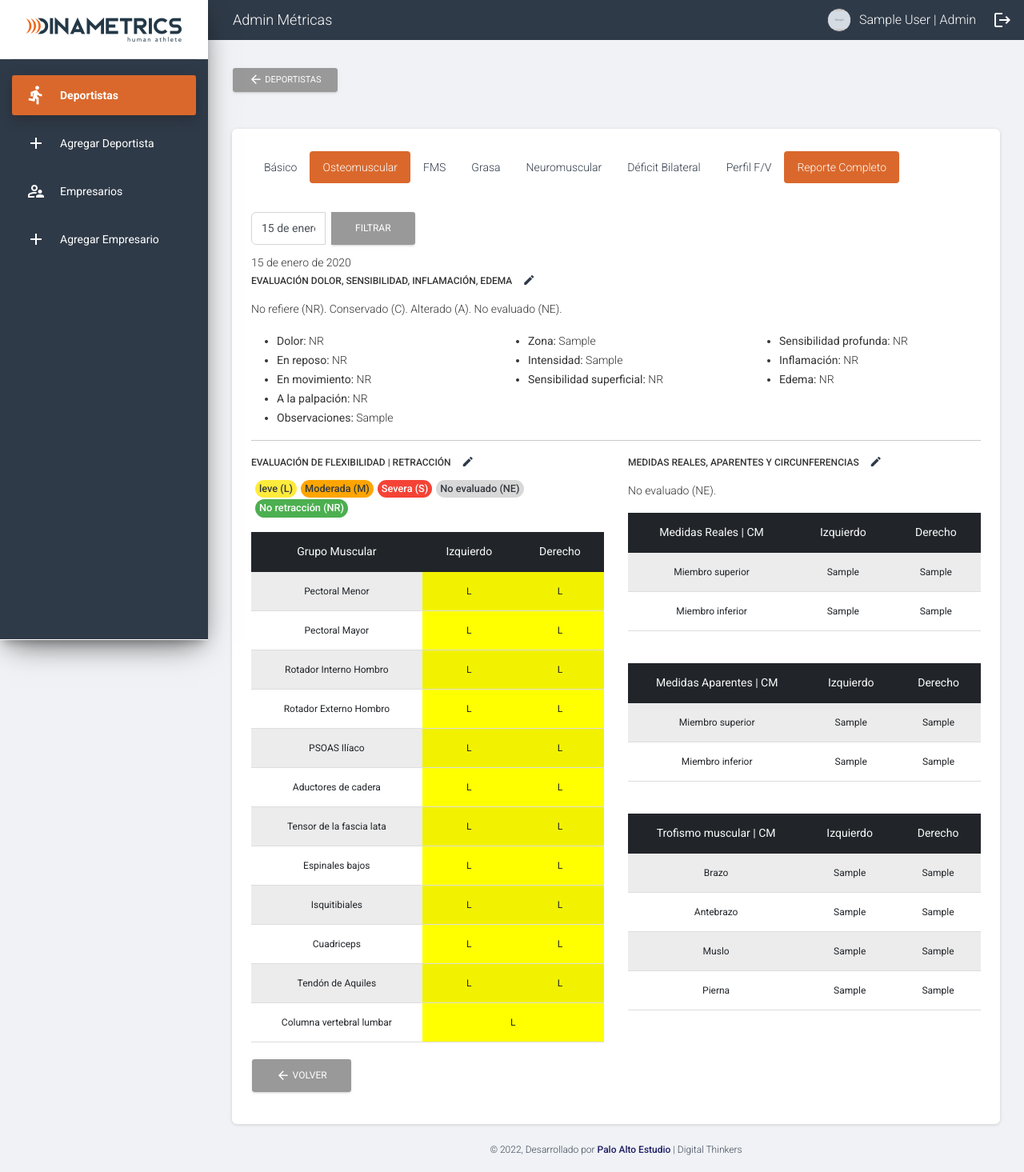
After one commit to paloaltoestudio/DIN-Metrics, a Django app: page /deportistas/1/reporte-osteo in a window 1280 px wide. The commit adds this page. Shown: the whole page at 80% size. Run offline with Django 4.2, Linux system fonts and the light colour scheme; a user stored in the database is signed in; tables that the repository leaves empty hold one stand-in row (values such as "Sample post"); grey boxes marked "Sample" are stand-in pictures; parts of the project's set-up code (start-up, migrations or seed data) failed here and were passed over; some libraries are stand-ins or nearby versions.

Commit message:
Add report osteo for iframe in report

```diff
--- a/metrics/settings/base.py
+++ b/metrics/settings/base.py
@@ -52,7 +52,10 @@ INSTALLED_APPS = [
     'fat.apps.FatConfig',
 ]
 
+
+
 MIDDLEWARE = [
+    'django.middleware.clickjacking.XFrameOptionsMiddleware',
     'django.middleware.security.SecurityMiddleware',
     'django.contrib.sessions.middleware.SessionMiddleware',
     'django.middleware.common.CommonMiddleware',
@@ -62,6 +65,8 @@ MIDDLEWARE = [
     'django.middleware.clickjacking.XFrameOptionsMiddleware',
     'django.middleware.gzip.GZipMiddleware'
 ]
+
+X_FRAME_OPTIONS = 'SAMEORIGIN'
 
 ROOT_URLCONF = 'metrics.urls'
 
--- a/osteo/views.py
+++ b/osteo/views.py
@@ -1,9 +1,11 @@
-from django.views.generic import UpdateView, CreateView, DeleteView
+from django.views.generic import UpdateView, CreateView, DeleteView, DetailView
 from django.urls import reverse_lazy
+from django.contrib.auth.mixins import LoginRequiredMixin
+
 
 #Models
 from osteo.models import Osteo
-from users.models import Athlete
+from users.models import Athlete, User
 
 class OsteoCreateView(CreateView):
     model = Osteo
@@ -36,6 +38,36 @@ class OsteoBase:
         success_url = reverse_lazy('users:osteo_detail', kwargs = {'id': id}) + '?osteo_id=' + str(self.object.pk)
         url = success_url.format(**self.object.__dict__)
         return url
+
+
+class OsteoReportView(LoginRequiredMixin, DetailView):
+    model = User
+    pk_url_kwarg = 'id'
+    template_name = 'users/report_osteo.html'
+    extra_context = {
+        'page': 'user_list_detail',
+    }
+
+    def get_context_data(self, **kwargs):
+        context = super().get_context_data(**kwargs)
+
+        #Get data from osteo and make chart
+        if(self.request.GET.get('osteo_id')):
+            osteos = Osteo.objects.filter(athlete = context['user'].athlete)
+
+            osteo_id = self.request.GET['osteo_id']
+            osteo = Osteo.objects.filter(id=osteo_id)
+            osteo = osteo[0]
+
+            context['osteos'] = osteos
+            context['osteo'] = osteo
+        else:
+            osteo = Osteo.objects.filter(athlete = context['user'].athlete)
+            context['osteo'] = osteo[0]
+            context['osteos'] = osteo
+
+
+        return context
 
 
 class FlexUpdate(OsteoBase, UpdateView):
--- a/templates/users/report_detail.html
+++ b/templates/users/report_detail.html
@@ -285,7 +285,7 @@
 
         <div class="source">
             <h3>Osteomuscular</h3>
-            {% include './inc/fms_tab.html' %}
+            <iframe width="100%" height="2000" src="{% url 'users:report_osteo' user.id %}" frameborder="0"></iframe>
         </div>
 
         <div class="source">
--- /dev/null
+++ b/templates/users/report_osteo.html
@@ -0,0 +1,242 @@
+{% extends 'layout/detail_base.html' %}
+
+{% block user %}
+
+
+<div class="row">
+    <div class="col-sm-3">
+        <div class="input-group input-group-outline mt-3 is-upper">
+            <select id="osteo_filter" name="osteo_filter" id="" class="form-control mr-2">
+                {% for ost in osteos %}
+                <option value="{{ost.id}}">{{ost.date}}</option>
+                {% endfor %}
+            </select>
+            <a id="osteo_btn" href="{% url 'users:report_osteo' user.id %}" class="btn" style="top:-5px;">Filtrar</a>
+        </div>
+    </div>
+</div>
+
+        {{osteo.date}}
+        <h6>Evaluación dolor, sensibilidad, inflamación, edema {% if request.user.role == 'ADMIN' %}<a href="#" class="badge rounded-circle" data-bs-toggle="modal" data-bs-target="#painModal"><i class="fs-6 material-icons">edit</i></a>{% endif %}</h6>
+        <p>No refiere (NR). Conservado (C). Alterado (A). No evaluado (NE). </p>
+        <div class="row">
+            <div class="col-sm-4">
+                <ul class="mb-0">
+                    <li><strong>Dolor:</strong> {{ osteo.pain }}</li>
+                    <li><strong>En reposo:</strong> {{ osteo.resting }}</li>
+                    <li><strong>En movimiento:</strong> {{ osteo.moving }}</li>
+                    <li><strong>A la palpación:</strong> {{ osteo.on_palpitation }}</li>
+                </ul>
+            </div>
+            <div class="col-sm-4">
+                <ul class="mb-0">
+                    <li><strong>Zona:</strong> {{ osteo.zone }}</li>
+                    <li><strong>Intensidad:</strong> {{ osteo.intensity }}</li>
+                    <li><strong>Sensibilidad superficial:</strong> {{ osteo.superficial_sensitivity }}</li>
+                </ul>
+            </div>
+            <div class="col-sm-4">
+                <ul class="mb-0">
+                    <li><strong>Sensibilidad profunda:</strong> {{ osteo.deep_sensitivity }}</li>
+                    <li><strong>Inflamación:</strong> {{ osteo.inflammation }}</li>
+                    <li><strong>Edema:</strong> {{ osteo.edema }}</li>
+                </ul>
+            </div>
+            <div class="col-sm-12">
+                <ul class="mb-0">
+                    <li><strong>Observaciones:</strong> {{ osteo.observations }}</li>
+                </ul>
+            </div>
+        </div>
+
+        <hr>
+
+        <div class="row">
+            <div class="col-sm-6">
+                <h6>Evaluación de flexibilidad | Retracción {% if request.user.role == 'ADMIN' %}<a href="#" class="badge rounded-circle" data-bs-toggle="modal" data-bs-target="#flexModal"><i class="fs-6 material-icons">edit</i></a>{% endif %}</h6>
+                <h5><strong class="badge badge-pill badge-warning text-dark">leve (L)</strong><strong class="badge badge-pill badge-warning-2 text-dark">Moderada (M)</strong><strong class="badge badge-pill badge-danger text-white">Severa (S)</strong><strong class="badge badge-pill badge-secondary-2 text-dark">No evaluado (NE)</strong><strong class="badge badge-pill badge-success text-white">No retracción (NR)</strong></h5>
+
+                <div class="table-responsive">
+                    <table class="table table-striped user_info_table">
+                        <thead class="table-dark">
+                            <tr>
+                                <th><strong>Grupo Muscular</strong></th>
+                                <th><strong>Izquierdo</strong></th>
+                                <th><strong>Derecho</strong></th>
+                            </tr>
+                        </thead>
+
+                        <tbody>
+                            <tr>
+                                <td>Pectoral Menor</td>
+                                <td class="osteo_bg_{{ osteo.pectoralis_minor_l }}">{{ osteo.pectoralis_minor_l }}</td>
+                                <td class="osteo_bg_{{ osteo.pectoralis_minor_r }}">{{ osteo.pectoralis_minor_r }}</td>
+                            </tr>
+                            <tr>
+                                <td>Pectoral Mayor</td>
+                                <td class="osteo_bg_{{ osteo.pectoralis_major_l }}">{{ osteo.pectoralis_major_l }}</td>
+                                <td class="osteo_bg_{{ osteo.pectoralis_major_r }}">{{ osteo.pectoralis_major_r }}</td>
+                            </tr>
+                            <tr>
+                                <td>Rotador Interno Hombro</td>
+                                <td class="osteo_bg_{{ osteo.shoulder_internal_rotator_l }}">{{ osteo.shoulder_internal_rotator_l }}</td>
+                                <td class="osteo_bg_{{ osteo.shoulder_internal_rotator_r }}">{{ osteo.shoulder_internal_rotator_r }}</td>
+                            </tr>
+                            <tr>
+                                <td>Rotador Externo Hombro</td>
+                                <td class="osteo_bg_{{ osteo.shoulder_external_rotator_l }}">{{ osteo.shoulder_external_rotator_l }}</td>
+                                <td class="osteo_bg_{{ osteo.shoulder_external_rotator_r }}">{{ osteo.shoulder_external_rotator_r }}</td>
+                            </tr>
+                            <tr>
+                                <td>PSOAS Ilíaco</td>
+                                <td class="osteo_bg_{{ osteo.psoas_iliaco_l }}">{{ osteo.psoas_iliaco_l }}</td>
+                                <td class="osteo_bg_{{ osteo.psoas_iliaco_r }}">{{ osteo.psoas_iliaco_r }}</td>
+                            </tr>
+                            <tr>
+                                <td>Aductores de cadera</td>
+                                <td class="osteo_bg_{{ osteo.hip_adductors_l }}">{{ osteo.hip_adductors_l }}</td>
+                                <td class="osteo_bg_{{ osteo.hip_adductors_r }}">{{ osteo.hip_adductors_r }}</td>
+                            </tr>
+                            <tr>
+                                <td>Tensor de la fascia lata</td>
+                                <td class="osteo_bg_{{ osteo.tensioner_fascia_liata_l }}">{{ osteo.tensioner_fascia_liata_l }}</td>
+                                <td class="osteo_bg_{{ osteo.tensioner_fascia_liata_r }}">{{ osteo.tensioner_fascia_liata_r }}</td>
+                            </tr>
+                            <tr>
+                                <td>Espinales bajos</td>
+                                <td class="osteo_bg_{{ osteo.low_spinal_l }}">{{ osteo.low_spinal_l }}</td>
+                                <td class="osteo_bg_{{ osteo.low_spinal_r }}">{{ osteo.low_spinal_r }}</td>
+                            </tr>
+                            <tr>
+                                <td>Isquitibiales</td>
+                                <td class="osteo_bg_{{ osteo.hamstrings_l }}">{{ osteo.hamstrings_l }}</td>
+                                <td class="osteo_bg_{{ osteo.hamstrings_r }}">{{ osteo.hamstrings_r }}</td>
+                            </tr>
+                            <tr>
+                                <td>Cuadriceps</td>
+                                <td class="osteo_bg_{{ osteo.quadriceps_l }}">{{ osteo.quadriceps_l }}</td>
+                                <td class="osteo_bg_{{ osteo.quadriceps_r }}">{{ osteo.quadriceps_r }}</td>
+                            </tr>
+                            <tr>
+                                <td>Tendón de Aquiles</td>
+                                <td class="osteo_bg_{{ osteo.achilles_tendon_l }}">{{ osteo.achilles_tendon_l }}</td>
+                                <td class="osteo_bg_{{ osteo.achilles_tendon_r }}">{{ osteo.achilles_tendon_r }}</td>
+                            </tr>
+                            <tr>
+                                <td>Columna vertebral lumbar</td>
+                                <td  class="osteo_bg_{{ osteo.spine_lumbar }}" colspan="2">{{ osteo.spine_lumbar }}</td>
+                            </tr>
+                        </tbody>
+                    </table>
+                </div>
+            </div>
+
+            <div class="col-sm-6">
+                <h6>Medidas reales, aparentes y circunferencias {% if request.user.role == 'ADMIN' %}<a href="#" class="badge rounded-circle" data-bs-toggle="modal" data-bs-target="#measuresOsteoModal"><i class="fs-6 material-icons">edit</i></a>{% endif %}</h6>
+                <p>No evaluado (NE).</p>
+
+                <div class="table-responsive mb-4">
+                    <table class="table table-striped user_info_table">
+                        <thead class="table-dark">
+                            <tr>
+                                <th><strong>Medidas Reales | CM</strong></th>
+                                <th><strong>Izquierdo</strong></th>
+                                <th><strong>Derecho</strong></th>
+                            </tr>
+                        </thead>
+
+                        <tbody>
+                            <tr>
+                                <td>Miembro superior</td>
+                                <td>{{ osteo.real_upper_l }}</td>
+                                <td>{{ osteo.real_upper_r }}</td>
+                            </tr>
+                            <tr>
+                                <td>Miembro inferior</td>
+                                <td>{{ osteo.real_lower_l }}</td>
+                                <td>{{ osteo.real_lower_r }}</td>
+                            </tr>
+                        </tbody>
+                    </table>
+                </div>
+
+                <div class="table-responsive mb-4">
+                    <table class="table table-striped user_info_table">
+                        <thead class="table-dark">
+                            <tr>
+                                <th><strong>Medidas Aparentes | CM</strong></th>
+                                <th><strong>Izquierdo</strong></th>
+                                <th><strong>Derecho</strong></th>
+                            </tr>
+                        </thead>
+
+                        <tbody>
+                            <tr>
+                                <td>Miembro superior</td>
+                                <td>{{ osteo.apparent_upper_l }}</td>
+                                <td>{{ osteo.apparent_upper_r }}</td>
+                            </tr>
+                            <tr>
+                                <td>Miembro inferior</td>
+                                <td>{{ osteo.apparent_lower_l }}</td>
+                                <td>{{ osteo.apparent_lower_r }}</td>
+                            </tr>
+                        </tbody>
+                    </table>
+                </div>
+
+                <div class="table-responsive">
+                    <table class="table table-striped user_info_table">
+                        <thead class="table-dark">
+                            <tr>
+                                <th><strong>Trofismo muscular | CM</strong></th>
+                                <th><strong>Izquierdo</strong></th>
+                                <th><strong>Derecho</strong></th>
+                            </tr>
+                        </thead>
+
+                        <tbody>
+                            <tr>
+                                <td>Brazo</td>
+                                <td>{{ osteo.arm_l_mt }}</td>
+                                <td>{{ osteo.arm_r_mt }}</td>
+                            </tr>
+                            <tr>
+                                <td>Antebrazo</td>
+                                <td>{{ osteo.forearm_l_mt }}</td>
+                                <td>{{ osteo.forearm_r_mt }}</td>
+                            </tr>
+                            <tr>
+                                <td>Muslo</td>
+                                <td>{{ osteo.thigh_l_mt }}</td>
+                                <td>{{ osteo.thigh_r_mt }}</td>
+                            </tr>
+                            <tr>
+                                <td>Pierna</td>
+                                <td>{{ osteo.leg_l_mt }}</td>
+                                <td>{{ osteo.leg_r_mt }}</td>
+                            </tr>
+                        </tbody>
+                    </table>
+                </div>
+            </div>
+        </div>
+        <div class="row">
+            <div class="col">
+                <a href="{% url 'users:osteo_list' user.id %}" class="btn mb-3"><i class="material-icons">arrow_back</i> Volver</a>
+            </div>
+        </div>
+
+        <script>
+            const osteo_filter = document.querySelector('#osteo_filter')
+            const osteo_btn = document.querySelector('#osteo_btn')
+
+            osteo_filter.addEventListener('change', function(e){
+                console.log(e.target.value)
+                osteo_btn.setAttribute('href', '{% url 'users:report_osteo' user.id %}?osteo_id='+e.target.value )
+            })
+
+        </script>
+
+
+{% endblock  %}
--- a/users/urls.py
+++ b/users/urls.py
@@ -5,7 +5,7 @@ from django.conf.urls.static import static
 from .views import (signup, new_manager, Index, UserDetail, ReportDetail, OsteoList, OsteoDetail, FMSDetail, JumpDetail, ProfileFVDetail,
                     FVDetail, ProfileFVGraph, BilateralDetail, FatDetailView, ManagerView, ManagerDetail, manager_update, AccountDetail,
                     PasswordChange, PasswordChangeDone, user_update)
-from osteo.views import FlexUpdate, PainUpdate, MeasuresUpdate, OsteoCreateView, OsteoDeleteView
+from osteo.views import FlexUpdate, PainUpdate, MeasuresUpdate, OsteoCreateView, OsteoDeleteView, OsteoReportView
 from fms.views import FmsUpdate
 from neuro.views import (NeuroCreateBase, NeuroBaseUpdate, NeuroDelete,
                         NeuroObservationsView, NeuroObservationsDeleteView,
@@ -30,6 +30,7 @@ urlpatterns = [
     path('deportistas/nuevo/', signup, name='signup'),
     path('deportistas/<int:id>/', UserDetail.as_view(), name='user_detail'),
     path('deportistas/<int:id>/reporte', ReportDetail.as_view(), name='report_detail'),
+    path('deportistas/<int:id>/reporte-osteo', OsteoReportView.as_view(), name='report_osteo'),
     path('deportistas/<int:id>/osteo-crear', OsteoCreateView.as_view(), name='osteo_create'),
     path('deportistas/<int:id>/osteo-borrar', OsteoDeleteView.as_view(), name='osteo_delete'),
     path('deportistas/<int:id>/osteo', OsteoList.as_view(), name='osteo_list'),
```
